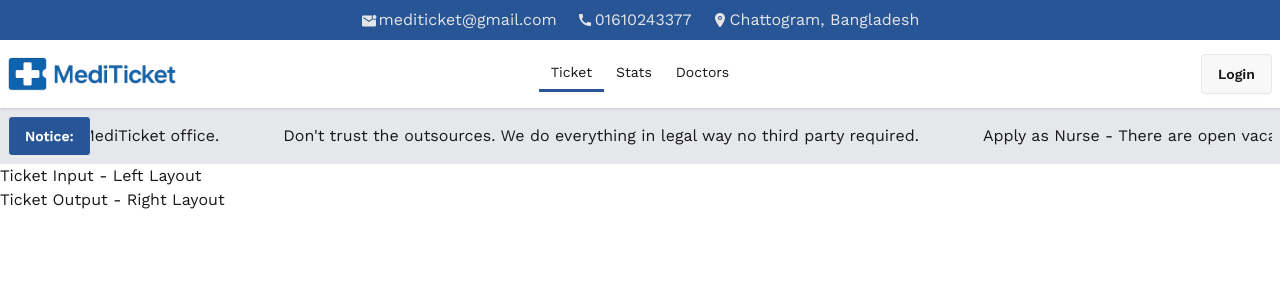
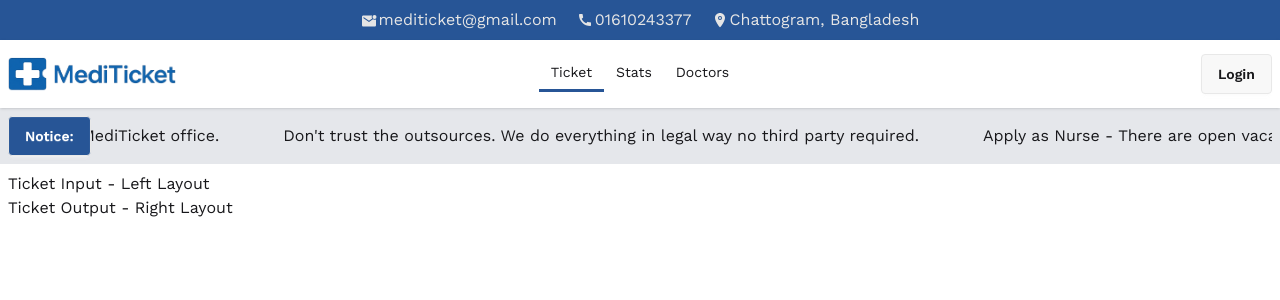
Before and after one commit to Suprio-Das/MediTicket, a React (Vite) app: page / in a window 1280 px wide. Shown: the top 300 px of the page. Built offline with nearby package versions, Linux system fonts and the light colour scheme.

Commit message:
Padding added to the ticket section

```diff
--- a/src/Components/Home/Home.jsx
+++ b/src/Components/Home/Home.jsx
@@ -26,7 +26,7 @@ const Home = () => {
                 </div>
             </div>
             {/* Ticket Section */}
-            <section>
+            <section className="p-2">
                 {/* Ticket Input */}
                 <div>
                     <h1>Ticket Input - Left Layout</h1>
```
